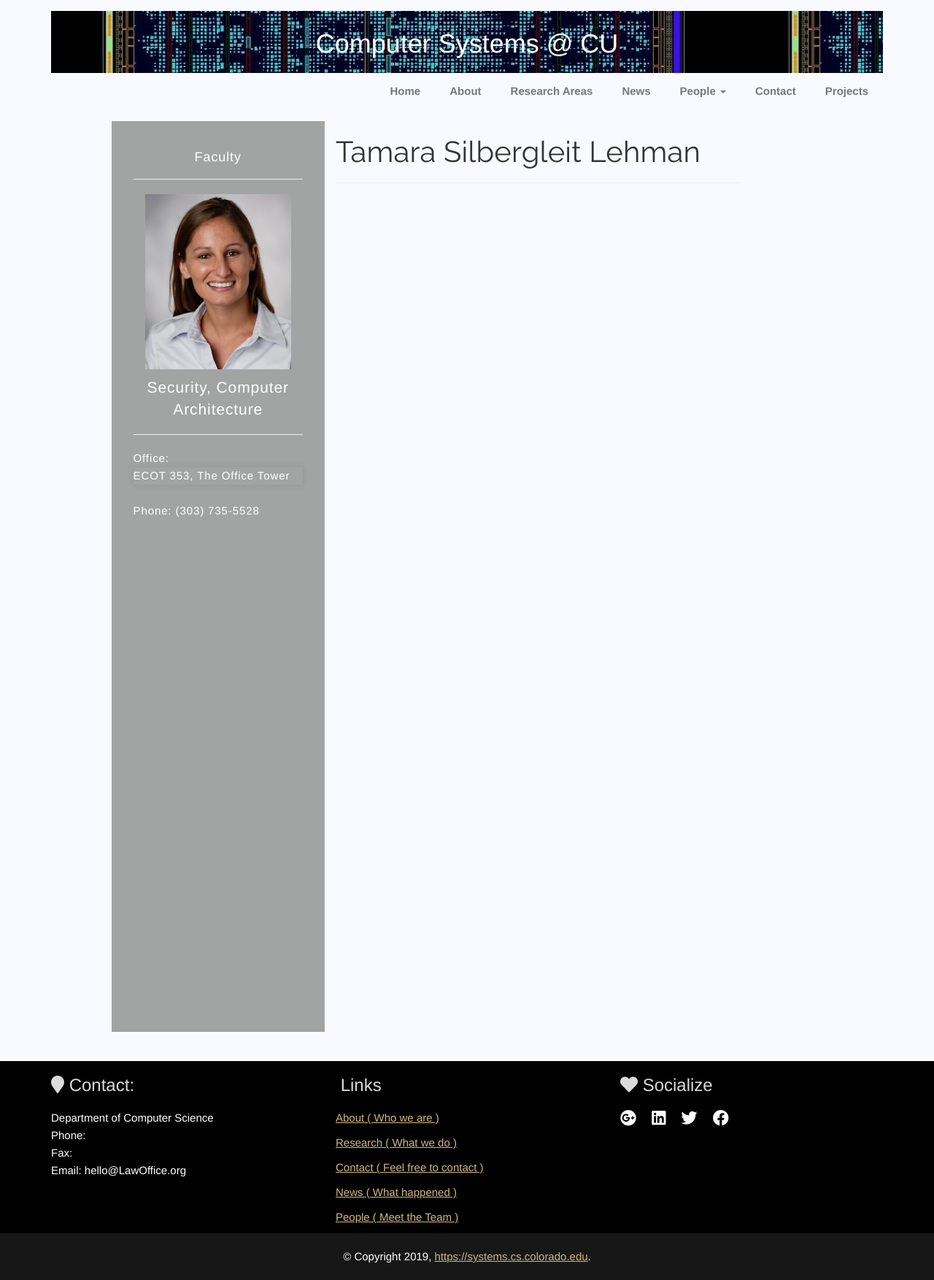
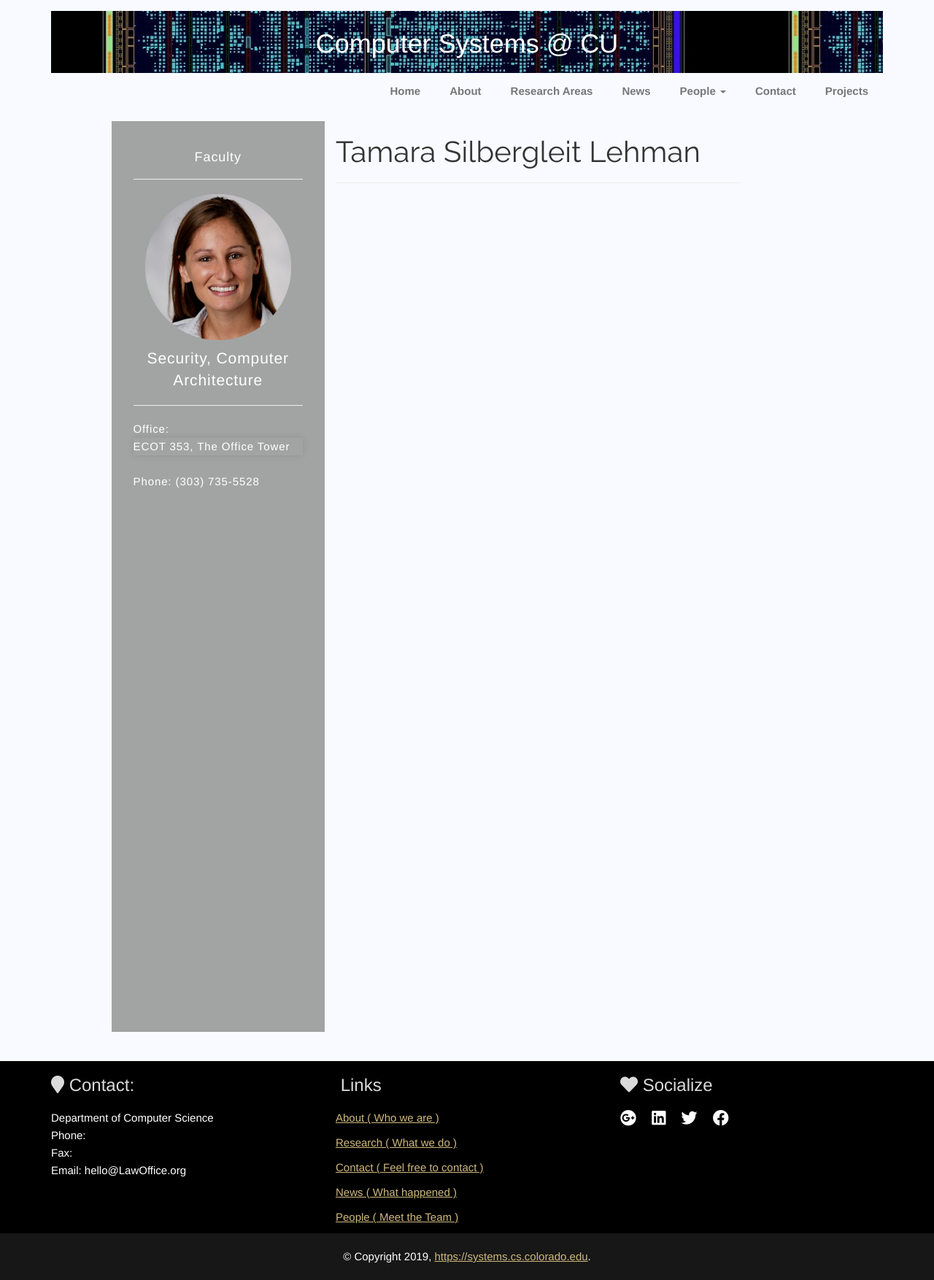
Before and after one commit to cu-computer-systems/cu-computer-systems.github.io, a Jekyll site: the page built from collections/_faculty/lehman.md, in a window 1280 px wide. Shown: the whole page at 73% size. Built offline with Jekyll 4.4.1, drawn with Linux system fonts in a browser that asks for light colours; nearby versions of some CDN libraries.

Commit message:
make lehman.png be circular image

```diff
--- a/collections/_faculty/lehman.md
+++ b/collections/_faculty/lehman.md
@@ -1,7 +1,7 @@
 ---
 layout: faculty_page
 name: Tamara Silbergleit Lehman
-image_url: /assets/img/faculty/lehman.jpg
+image_url: /assets/img/faculty/lehman.png
 office: ECOT 353, The Office Tower
 phone: (303) 735-5528
 area: Security, Computer Architecture
```
Also changed, not shown: assets/img/faculty/lehman.png (added), 3 other files.
